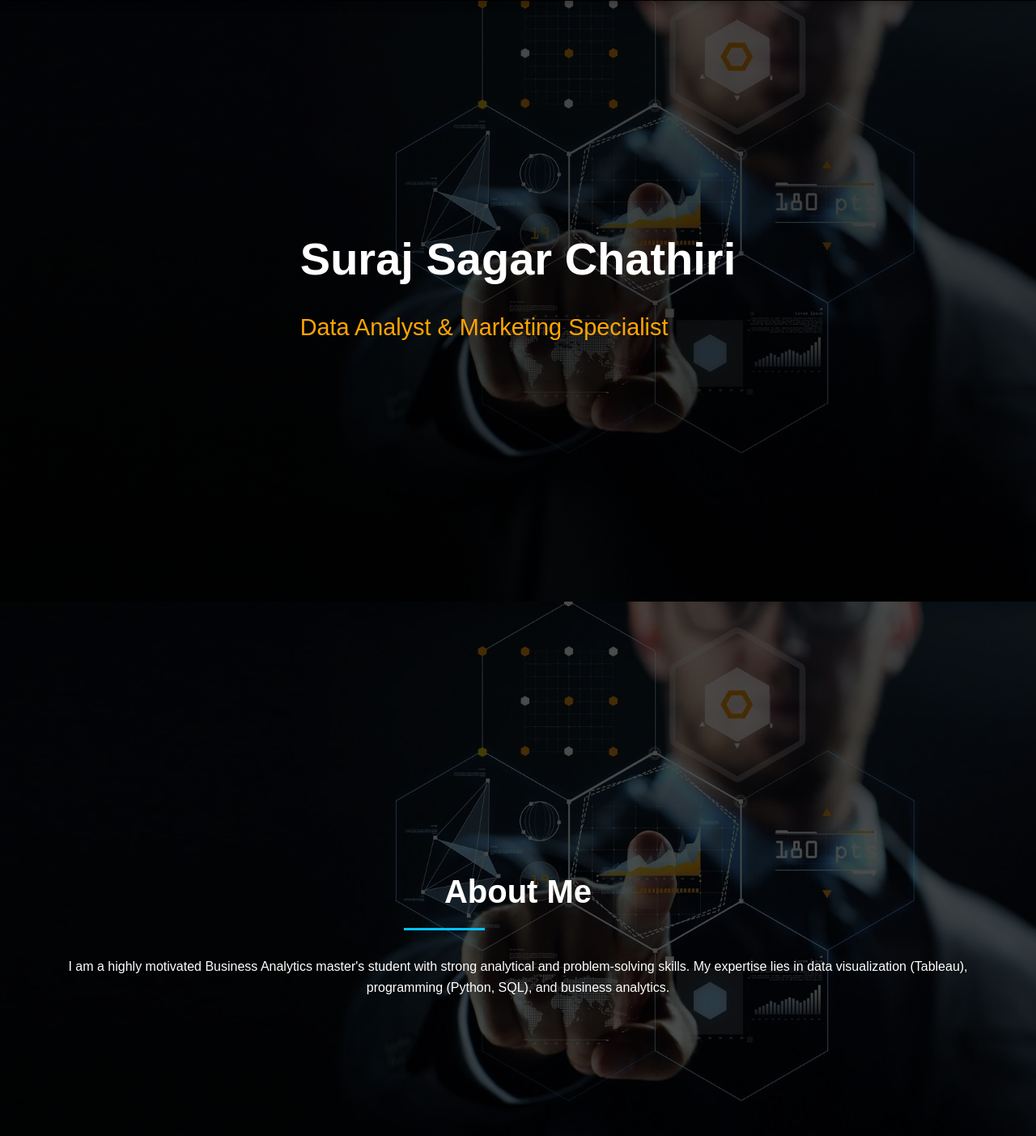
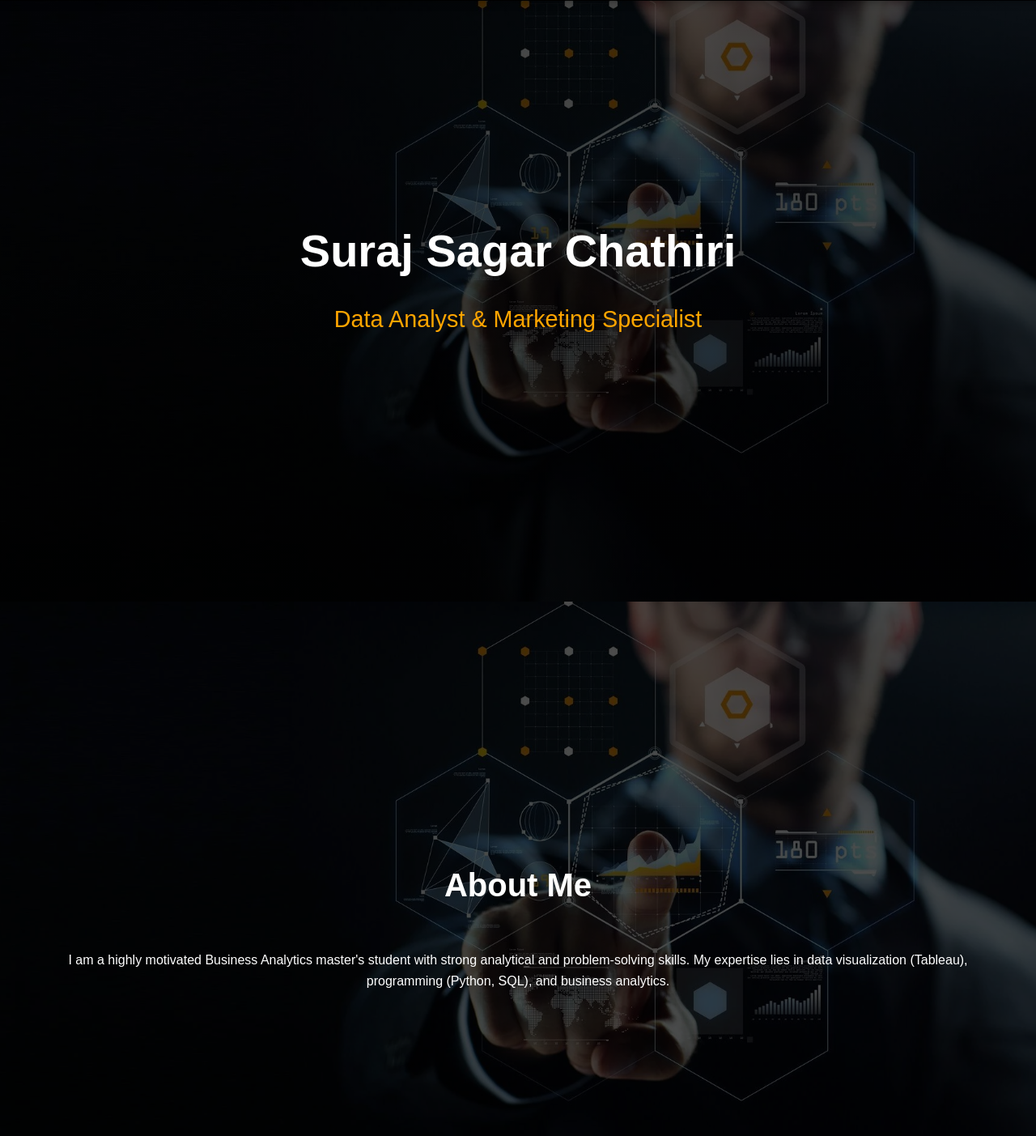
Before and after one commit to sc3823-hub/MyPortfolio, a plain HTML site: page index.html in a window 1280 px wide. Shown: the part 57-1460 px from the top of the page at 81% size. Drawn offline with Linux system fonts and the light colour scheme.

Commit message:
removing blue line

```diff
--- a/script.js
+++ b/script.js
@@ -194,8 +194,8 @@ document.addEventListener("DOMContentLoaded", function () {
 
         // Calculate position to center the section
         if (sectionHeight <= windowHeight - headerHeight) {
-            // If section fits in viewport, center it
-            targetPosition = section.offsetTop - ((windowHeight - sectionHeight) / 2);
+            // If section fits in viewport, center it perfectly
+            targetPosition = section.offsetTop - ((windowHeight - sectionHeight) / 2) + (headerHeight / 2);
         } else {
             // If section is taller, align to top with header offset
             targetPosition = section.offsetTop - headerHeight;
@@ -211,7 +211,7 @@ document.addEventListener("DOMContentLoaded", function () {
                 behavior: 'smooth'
             });
         } else {
-            smoothScrollTo(targetPosition, 600); // Increased duration for smoother feel
+            smoothScrollTo(targetPosition, 800); // Increased duration for smoother feel
         }
 
         // Update active state after scroll
@@ -221,14 +221,16 @@ document.addEventListener("DOMContentLoaded", function () {
             // Ensure content is visible and centered
             const content = section.querySelector('.section-content');
             if (content) {
-                content.style.opacity = '1';
-                content.style.transform = 'translateY(0)';
+                requestAnimationFrame(() => {
+                    content.style.opacity = '1';
+                    content.style.transform = 'translateY(0)';
+                });
             }
-        }, 100);
+        }, 50);
     }
 
     // Optimized smooth scroll with improved easing
-    function smoothScrollTo(targetPosition, duration = 600) {
+    function smoothScrollTo(targetPosition, duration = 800) {
         const startPosition = window.pageYOffset;
         const distance = targetPosition - startPosition;
         let start = null;
@@ -239,7 +241,7 @@ document.addEventListener("DOMContentLoaded", function () {
             const progress = Math.min(timeElapsed / duration, 1);
 
             // Improved easing function for smoother motion
-            const ease = t => t < 0.5 ? 4 * t * t * t : (t - 1) * (2 * t - 2) * (2 * t - 2) + 1;
+            const ease = t => t < 0.5 ? 4 * t * t * t : 1 - Math.pow(-2 * t + 2, 3) / 2;
             const position = startPosition + distance * ease(progress);
 
             window.scrollTo(0, position);
@@ -270,14 +272,14 @@ document.addEventListener("DOMContentLoaded", function () {
                                 content.classList.add('visible');
 
                                 // Center content if needed
-                                if (entry.intersectionRatio > 0.7) {
+                                if (entry.intersectionRatio > 0.8) {
                                     const rect = content.getBoundingClientRect();
                                     const windowHeight = window.innerHeight;
                                     const headerHeight = document.querySelector('header').offsetHeight;
 
                                     if (rect.height < windowHeight - headerHeight) {
-                                        const offset = (windowHeight - rect.height) / 2 - headerHeight;
-                                        if (Math.abs(rect.top - offset) > 10) {
+                                        const offset = (windowHeight - rect.height) / 2;
+                                        if (Math.abs(rect.top - offset) > 5) {
                                             window.scrollBy({
                                                 top: rect.top - offset,
                                                 behavior: 'smooth'
@@ -285,15 +287,15 @@ document.addEventListener("DOMContentLoaded", function () {
                                         }
                                     }
                                 }
-                            }, 50);
+                            }, 30);
                         }
                     });
                 });
             }
         });
     }, {
-        threshold: [0.3, 0.7],
-        rootMargin: '-5% 0px -5% 0px'
+        threshold: [0.5, 0.8],
+        rootMargin: '-2% 0px -2% 0px'
     });
 
     sections.forEach(section => sectionObserver.observe(section));
--- a/style.css
+++ b/style.css
@@ -124,9 +124,10 @@ main {
 }
 
 #home {
+    padding-top: 60px;
+    min-height: 100vh;
     display: flex;
     opacity: 1;
-    padding-top: 80px;
 }
 
 .section-content {
@@ -145,6 +146,7 @@ main {
     text-align: center;
     padding: 2rem;
     margin: auto;
+    min-height: calc(100vh - 120px);
 }
 
 .section-content.visible {
@@ -154,18 +156,21 @@ main {
 
 /* Section Spacing */
 .section:not(:first-child) {
-    padding-top: 80px;
+    padding-top: 60px;
+    margin-top: 0;
 }
 
 /* Adjust vertical spacing for better centering */
 .section-title {
+    font-size: 2.5rem;
     margin-bottom: 3rem;
     text-align: center;
+    position: relative;
+    padding-bottom: 1rem;
 }
 
 .section-title::after {
-    left: 50%;
-    transform: translateX(-50%);
+    display: none; /* Remove blue underline */
 }
 
 /* Projects Grid */
@@ -176,12 +181,19 @@ main {
     width: 100%;
     max-width: 1200px;
     margin: 2rem auto;
+    place-items: center;
 }
 
 /* Home Section */
 .hero-content {
     max-width: 800px;
+    width: 100%;
     padding: 2rem;
+    display: flex;
+    flex-direction: column;
+    align-items: center;
+    justify-content: center;
+    text-align: center;
 }
 
 .hero-content h1 {
@@ -324,6 +336,7 @@ main {
     .section-content {
         padding: 1rem;
         transform: translateY(10px);
+        min-height: calc(100vh - 80px);
     }
 
     #home {
@@ -485,6 +498,11 @@ main {
         transform: none !important;
         will-change: auto;
     }
+
+    .section-title {
+        font-size: 2rem;
+        margin-bottom: 2rem;
+    }
 }
 
 /* Smooth Scrolling */
```
